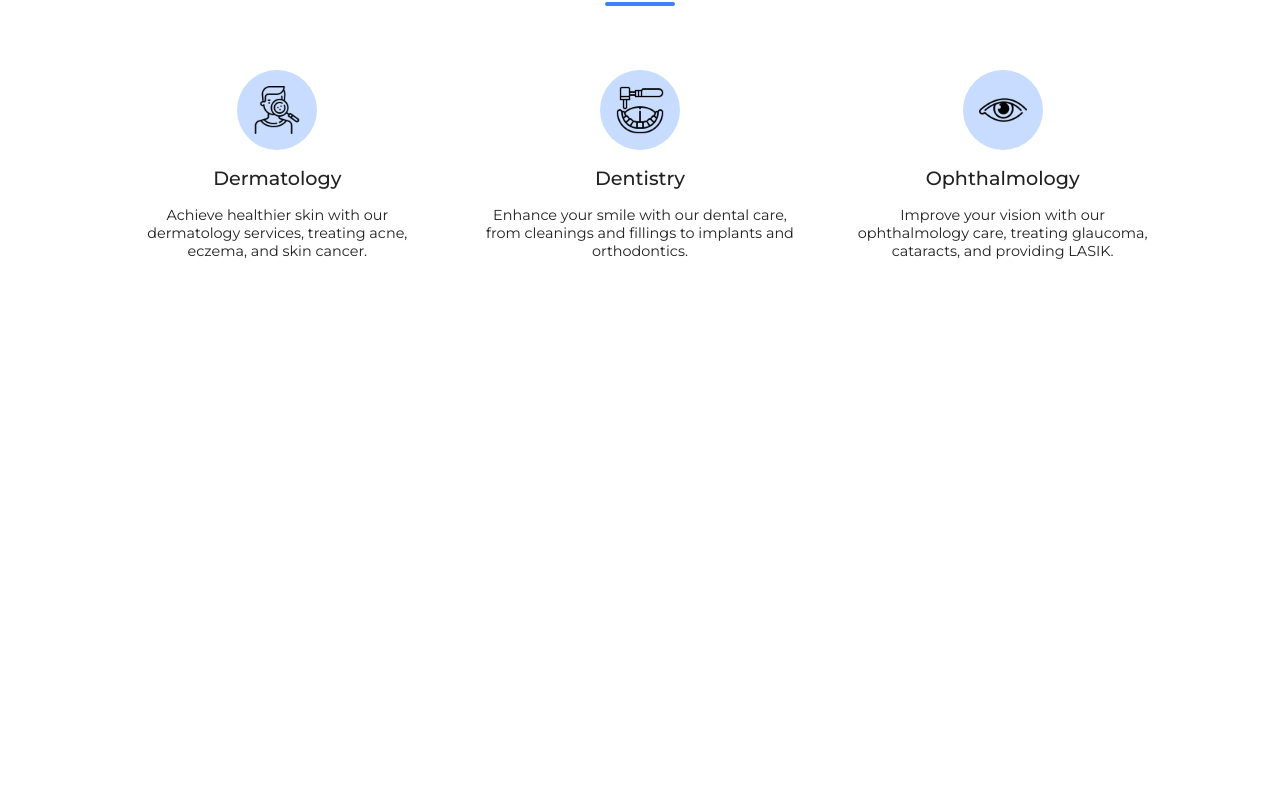
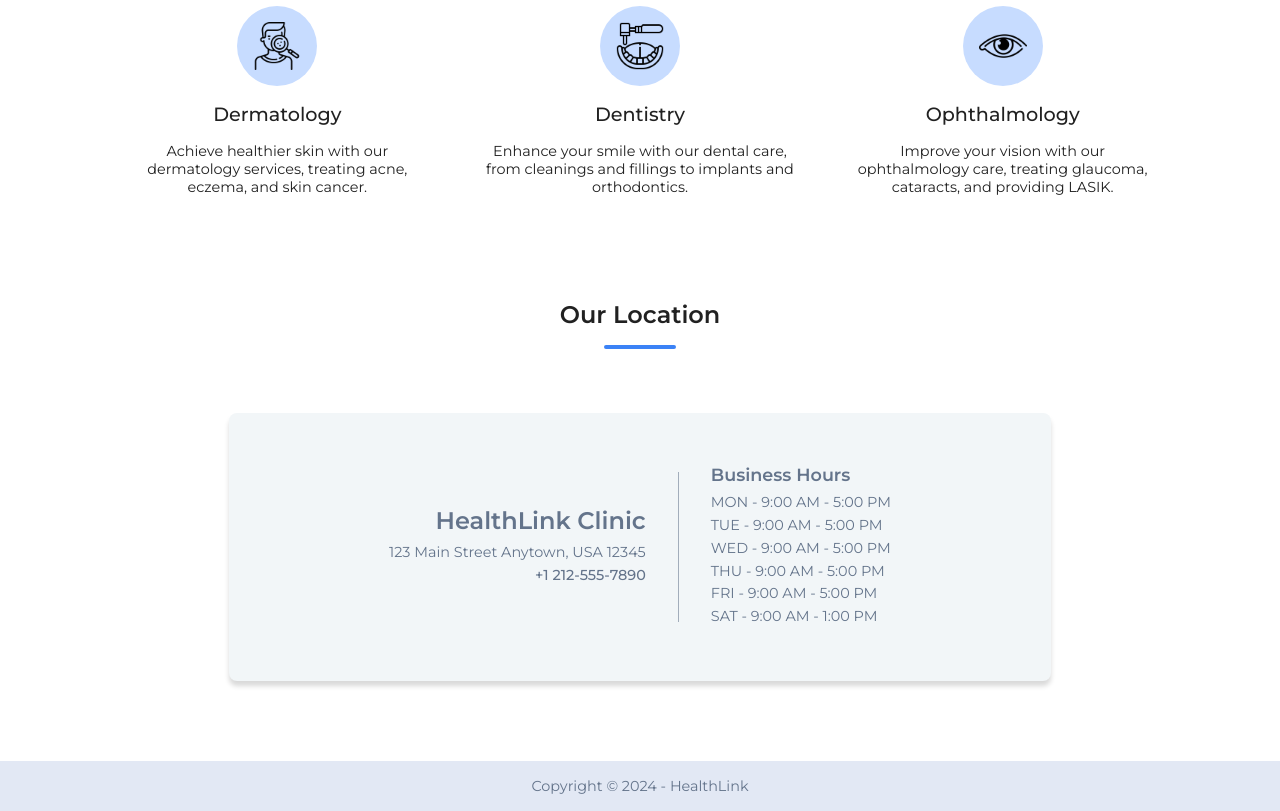
Before and after one commit to LuisSilva7/healthLink-project, a React (Vite) app: page / in a window 1280 px wide. Shown: the part 587-1398 px from the top of the page. Before the commit the page ends 903 px from the top, so only its background shows below. Built offline with nearby package versions, Linux system fonts and the light colour scheme.

Commit message:
Made Location and Footer components

```diff
--- /dev/null
+++ b/src/components/homePage/Location.jsx
@@ -0,0 +1,34 @@
+import React from "react";
+import styles from "./location.module.css";
+
+const Location = () => {
+  return (
+    <div className={styles["location-container"]}>
+      <div className={styles["location-title"]}>
+        <h2>Our Location</h2>
+        <hr />
+      </div>
+      <div className={styles["location-display"]}>
+        <div className={styles["location"]}>
+          <h2 className={styles["location-name"]}>HealthLink Clinic</h2>
+          <p className={styles["location-address"]}>
+            123 Main Street Anytown, USA 12345
+          </p>
+          <p className={styles["location-number"]}>+1 212-555-7890</p>
+        </div>
+        <hr className={styles["middle-line"]} />
+        <div className={styles["schedual"]}>
+          <h4 className={styles["schedual-title"]}>Business Hours</h4>
+          <p className={styles["schedual-day"]}>MON - 9:00 AM - 5:00 PM</p>
+          <p className={styles["schedual-day"]}>TUE - 9:00 AM - 5:00 PM</p>
+          <p className={styles["schedual-day"]}>WED - 9:00 AM - 5:00 PM</p>
+          <p className={styles["schedual-day"]}>THU - 9:00 AM - 5:00 PM</p>
+          <p className={styles["schedual-day"]}>FRI - 9:00 AM - 5:00 PM</p>
+          <p className={styles["schedual-day"]}>SAT - 9:00 AM - 1:00 PM</p>
+        </div>
+      </div>
+    </div>
+  );
+};
+
+export default Location;
--- /dev/null
+++ b/src/components/homePage/location.module.css
@@ -0,0 +1,109 @@
+.location-container {
+  padding-top: 3rem;
+  display: flex;
+  flex-direction: column;
+  align-items: center;
+  row-gap: 4rem;
+}
+
+.location-title {
+  display: flex;
+  flex-direction: column;
+  row-gap: 1rem;
+  align-items: center;
+}
+
+.location-title h2 {
+  font-size: 1.5rem;
+  font-weight: 600;
+}
+
+.location-title hr {
+  border: 2px solid rgb(59, 130, 246);
+  border-radius: 15px;
+  width: 45%;
+}
+
+.location-display {
+  display: flex;
+  flex-direction: column;
+  padding: 2rem;
+  box-shadow: 0 5px 5px rgba(0, 0, 0, 0.151);
+  border-radius: 8px;
+  background-color: rgb(242, 246, 248);
+}
+
+.location {
+  text-align: center;
+}
+
+.location-name {
+  color: rgb(100, 116, 139);
+  font-size: 1.5rem;
+  font-weight: 600;
+  padding-bottom: 0.5rem;
+}
+
+.location-address {
+  color: rgb(100, 116, 139);
+  font-size: 0.9rem;
+  padding-bottom: 0.3rem;
+}
+
+.location-number {
+  color: rgb(100, 116, 139);
+  font-size: 0.9rem;
+  font-weight: 500;
+  padding-bottom: 0.3rem;
+}
+
+.middle-line {
+  border: none;
+  height: 1px;
+  background-color: rgba(100, 116, 139, 0.336);
+  margin: 1.2rem 0;
+}
+
+.schedual {
+  text-align: center;
+}
+
+.schedual-title {
+  color: rgb(100, 116, 139);
+  font-size: 1.1rem;
+  font-weight: 600;
+  padding-bottom: 0.5rem;
+}
+
+.schedual-day {
+  color: rgb(100, 116, 139);
+  font-size: 0.9rem;
+  padding-bottom: 0.3rem;
+}
+
+@media (min-width: 800px) {
+  .location-display {
+    flex-direction: row;
+    column-gap: 2rem;
+    padding: 2.5rem 10rem;
+  }
+
+  .location {
+    display: flex;
+    flex-direction: column;
+    align-items: end;
+    justify-content: center;
+  }
+
+  .schedual {
+    display: flex;
+    flex-direction: column;
+    align-items: start;
+    justify-content: center;
+  }
+
+  .middle-line {
+    border-left: 1px solid rgba(100, 116, 139, 0.336);
+    height: 150px; /* Altura da linha */
+  }
+}
--- a/src/components/shared/Footer.jsx
+++ b/src/components/shared/Footer.jsx
@@ -1,7 +1,12 @@
 import React from "react";
+import styles from "./footer.module.css";
 
 const Footer = () => {
-  return <div>Footer</div>;
+  return (
+    <div className={styles["footer-container"]}>
+      Copyright © 2024 - HealthLink
+    </div>
+  );
 };
 
 export default Footer;
--- a/src/components/shared/footer.module.css
+++ b/src/components/shared/footer.module.css
@@ -0,0 +1,8 @@
+.footer-container {
+  margin-top: 5rem;
+  padding: 1rem;
+  font-size: 0.9rem;
+  text-align: center;
+  color: rgb(100, 116, 139);
+  background-color: rgb(226, 232, 244);
+}
--- a/src/components/shared/navbar.module.css
+++ b/src/components/shared/navbar.module.css
@@ -1,4 +1,10 @@
 .navbar-container {
+  position: fixed;
+  top: 0;
+  left: 0;
+  right: 0;
+  z-index: 100;
+  background-color: white;
   display: flex;
   justify-content: space-between;
   align-items: center;
--- a/src/pages/HomePage.jsx
+++ b/src/pages/HomePage.jsx
@@ -2,6 +2,8 @@ import React from "react";
 import Navbar from "../components/shared/Navbar";
 import Hero from "../components/homePage/Hero";
 import Services from "../components/homePage/Services";
+import Location from "../components/homePage/Location";
+import Footer from "../components/shared/Footer";
 
 const HomePage = () => {
   return (
@@ -9,6 +11,8 @@ const HomePage = () => {
       <Navbar />
       <Hero />
       <Services />
+      <Location />
+      <Footer />
     </>
   );
 };
```
